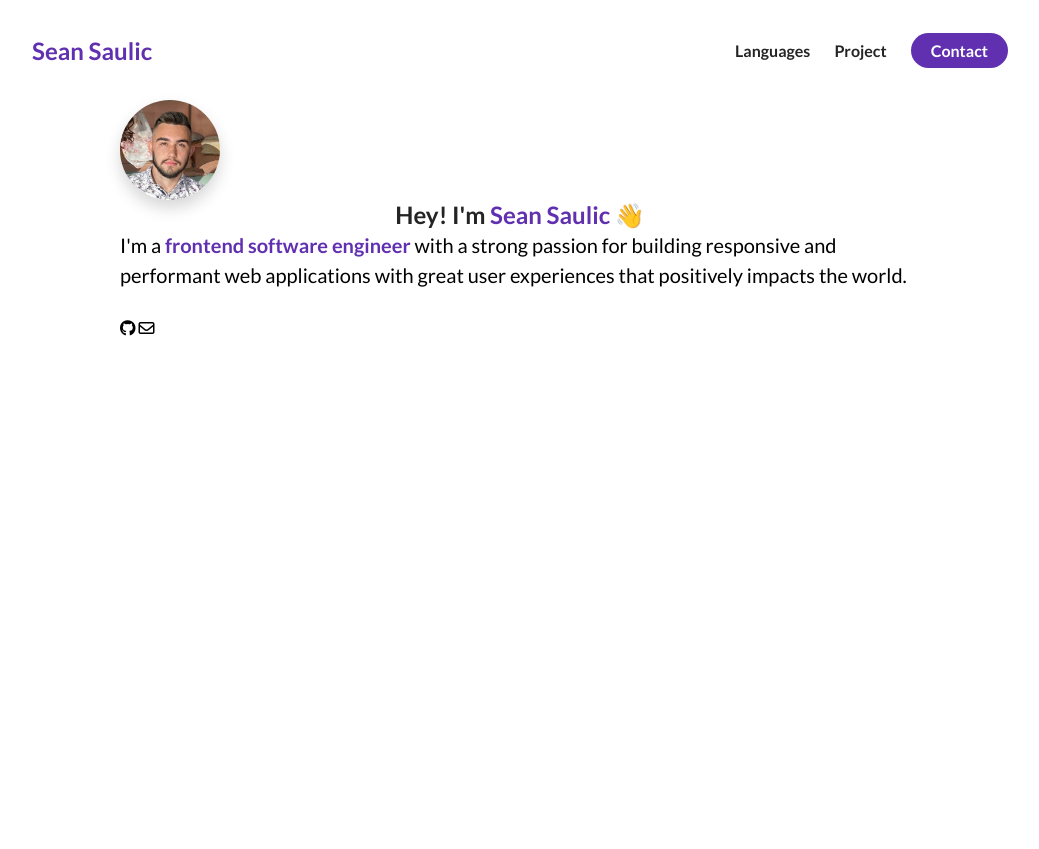
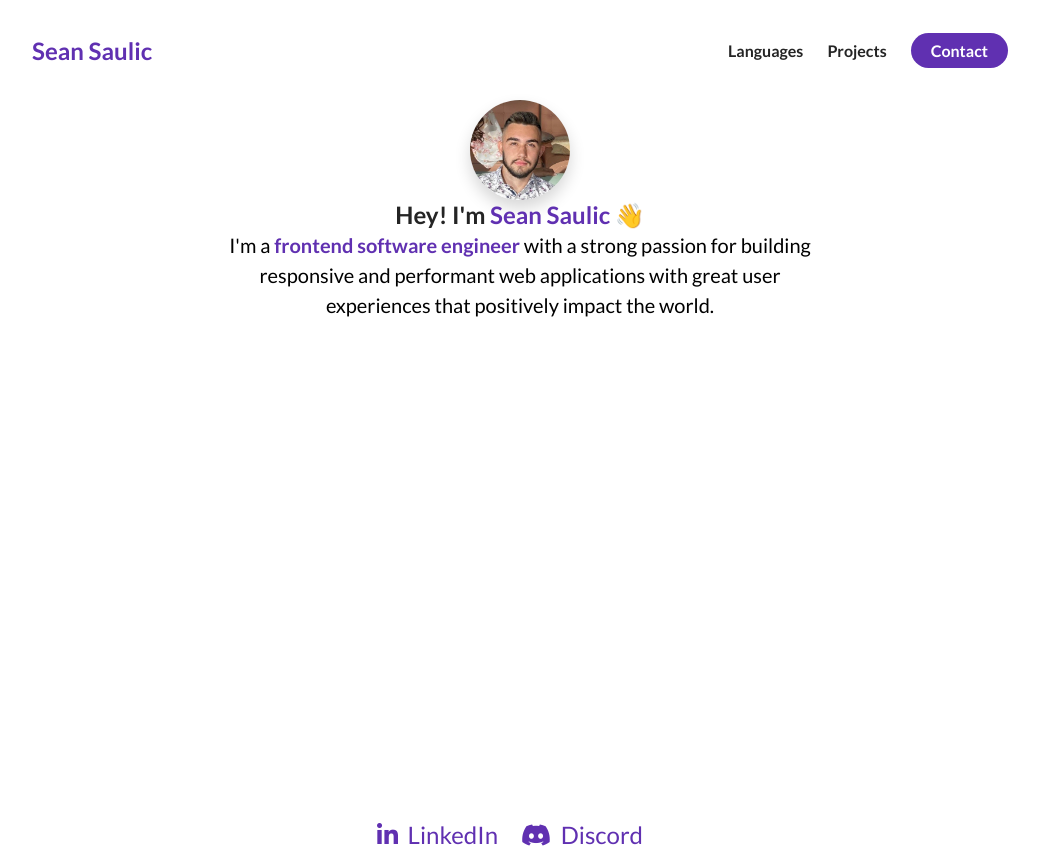
Before and after one commit to mrteeves/E-Portfolio, a plain HTML site: page index.html in a window 1280 px wide. Shown: the whole page, without its empty margins (120-1159 px from the left). Before the commit the page ends 800 px from the top, so only its background shows below. Drawn offline with Linux system fonts and the light colour scheme.

Commit message:
E-Portfolio

```diff
--- a/index.html
+++ b/index.html
@@ -1,10 +1,10 @@
 <!DOCTYPE html>
 <html lang="en">
 <head>
-    <meta charset="UTF-8" />
-    <meta name="viewport" content="width=device-width, initial-scale=1.0" />
+  <meta charset="UTF-8">
+  <meta name="viewport" content="width=device-width, initial-scale=1.0">
   <title>Sean Saulic</title>
-    <link rel="stylesheet" href="style.css" />
+  <link rel="stylesheet" href="style.css">
   <script src="https://kit.fontawesome.com/c8e4d183c2.js" crossorigin="anonymous"></script>
 </head>
 <body>
@@ -13,44 +13,43 @@
       <div class="personal__logo">Sean Saulic</div>
       <ul class="nav__link--list">
         <li>
-            <a
-              href=" "
-              class="nav__link--anchor link__hover--effect link__hover-effect--black"
-              >Languages</a
-            >
+          <a href="#" class="nav__link--anchor link__hover--effect link__hover-effect--black">Languages</a>
         </li>
         <li>
-            <a
-              href=" "
-              class="nav__link--anchor link__hover--effect link__hover-effect--black"
-              >Project</a
-            >
+          <a href="#" class="nav__link--anchor link__hover--effect link__hover-effect--black">Projects</a>
         </li>
         <li>
-            <a href=" " class="nav__link--anchor nav__link--anchor--primary"
-              >Contact</a
-            >
+          <a href="#" class="nav__link--anchor nav__link--anchor--primary">Contact</a>
         </li>
       </ul>
     </nav>
-      <div class=" flex flex-1">
+    <div class="flex flex-1">
       <div class="about-me__info row">
         <div class="about-me__info--container">
           <figure class="about-me__picture__mask">
-              <img src="assets/me.jpeg" class="about-me__picture" alt="Picture of me" />
+            <img src="assets/me.jpeg" class="about-me__picture" alt="Picture of me">
           </figure>
           <h1 class="about-me__info--title">
-              Hey! I'm <span class="text--purple">Sean Saulic 👋 </span>
+            Hey! I'm <span class="text--purple">Sean Saulic 👋</span>
           </h1>
-            <p class="about-me__info--para">I'm a <strong class="text--purple">frontend software engineer </strong> with a strong passion for building responsive and performant web
-              applications with great user experiences that positively impacts the world.</p>
-              <i class="fa-brands fa-github"></i>
-              <i class="fa-regular fa-envelope"></i>
-
+          <p class="about-me__info--para">
+            I'm a <strong class="text--purple">frontend software engineer</strong>
+            with a strong passion for building responsive and performant web
+            applications with great user experiences that positively impact the world.
+          </p>
         </div>
       </div>
     </div>
   </section>
-
+  <section>
+    <div class="about-me__links">
+      <a href="https://www.linkedin.com/" class="about-me__link">
+        <i class="fab fa-linkedin-in" aria-hidden="true"></i> LinkedIn
+      </a>
+      <a href="https://www.discord.com/" class="about-me__link">
+        <i class="fab fa-discord" aria-hidden="true"></i> Discord
+      </a>
+    </div>
+  </section>
 </body>
 </html>
--- a/style.css
+++ b/style.css
@@ -1,6 +1,7 @@
 @import url('https://fonts.googleapis.com/css2?family=Lato:ital,wght@0,100;0,300;0,400;0,700;0,900;1,100;1,300;1,400;1,700;1,900&display=swap');
-*{
-font-family: 'Lato' , sans-serif;
+
+* {
+    font-family: 'Lato', sans-serif;
     margin: 0;
     padding: 0;
     box-sizing: border-box;
@@ -14,7 +15,7 @@ h1, h2, h3, h4, h5, h6, span {
 
 p {
     line-height: 1.5;
-    font-style: 16px;
+    font-size: 16px; /* corrected from font-style */
 }
 
 li {
@@ -24,6 +25,7 @@ li {
 .flex {
     display: flex;
 }
+
 .flex-1 {
     flex: 1;
 }
@@ -37,8 +39,8 @@ li {
 .text--purple {
     color: #6030b1;
 }
+
 /* NAVIGATION BAR */
-
 nav {
     height: 100px;
     width: 100%;
@@ -63,31 +65,30 @@ display: flex;
 .nav__link--anchor--primary {
     background-color: #6030b1;
     padding: 8px 20px;
-    border-radius: 50px ;
+    border-radius: 50px;
     color: white;
     transition: all 300ms ease;
 }
 
-.nav__link--anchor--primary:hover:hover {
+.nav__link--anchor--primary:hover {
     background-color: #5d3eff;
 }
 
 .personal__logo {
     font-size: 24px;
     color: #6030b1;
-    margin: 0px 12px;
+    margin: 0 12px;
     font-weight: bold;
 }
 
 /* ABOUT ME */
-
 #about-me {
     min-height: 100vh;
     display: flex;
     flex-direction: column;
 }
 
-.about-me__info--conatiner {
+.about-me__info--container {
     display: flex;
     flex-direction: column;
     align-items: center;
@@ -103,6 +104,7 @@ flex-direction: column;
     overflow: hidden;
     box-shadow: 0 8px 16px rgba(0, 0, 0, 0.16);
 }
+
 .about-me__picture {
     width: 100%;
     transform: scale(1.5);
@@ -112,5 +114,23 @@ flex-direction: column;
 .about-me__info--para {
     font-size: 20px;
     margin-bottom: 28px;
+}
 
+/* ABOUT ME LINKS */
+.about-me__links {
+    text-align: center;
+    margin-top: 20px;
 }
+
+.about-me__link {
+    display: inline-block;
+    margin-right: 20px;
+    color: #6030b1; /* Adjust as needed */
+    text-decoration: none;
+    font-size: 24px; /* Adjust as needed */
+}
+
+.about-me__link i {
+    font-size: 24px; /* Adjust as needed */
+    margin-right: 5px;
+}
```
Lines whose indentation alone changed are shown as unchanged.
